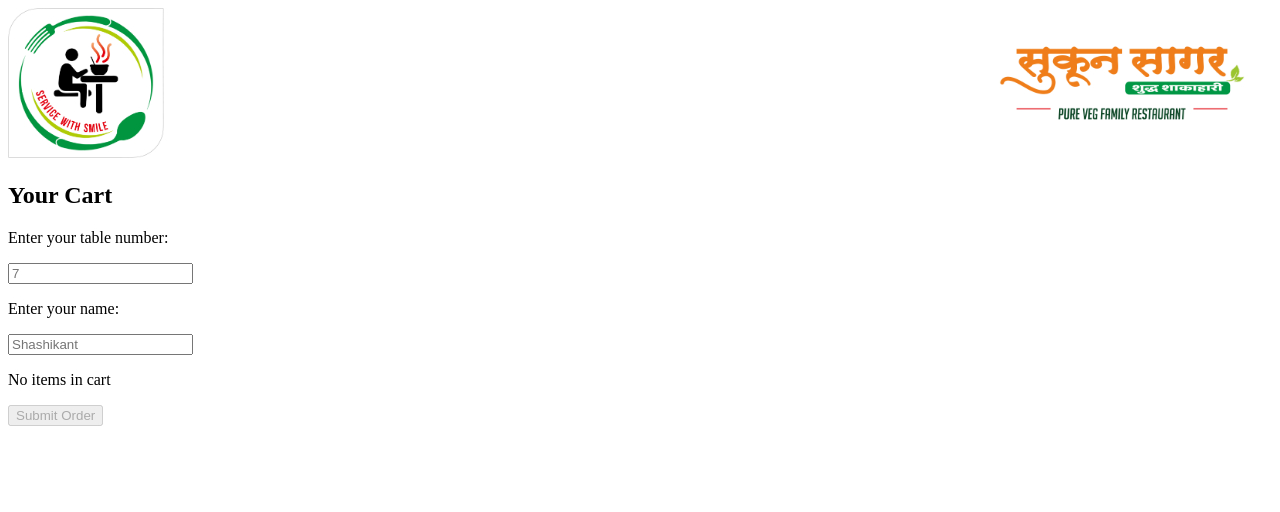
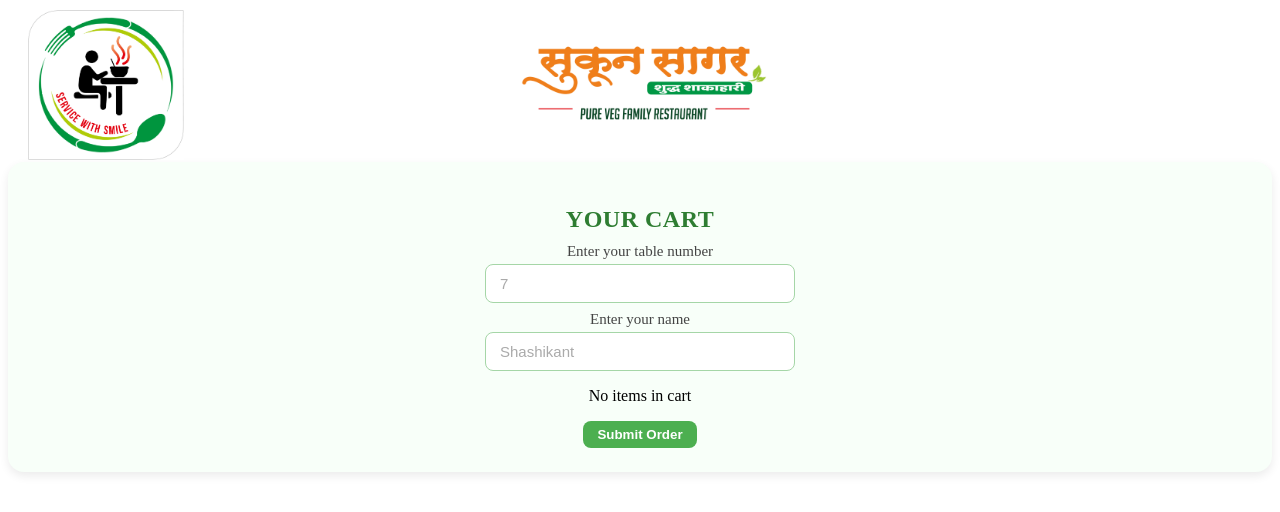
Before and after one commit to Shashikant-Redekar/food_ordering, a React (Vite) app: page /cart in a window 1280 px wide. Shown: the top 512 px of the page. Built offline with nearby package versions, Linux system fonts and the light colour scheme.

Commit message:
cart page css done

```diff
--- a/src/Components/Header.jsx
+++ b/src/Components/Header.jsx
@@ -5,7 +5,7 @@
 
 function NameAndLogo ({ showCartButton = true }) {
     return(
-        <div className='nameandlogo'>
+        <div className={`nameandlogo ${showCartButton ? 'with-cart' : 'no-cart'}`}>
             <img src={logo} className="App-logo" alt="logo" />
             <div >
                 <img src={name} className="App-name" alt="name" />
--- a/src/Components/cart.jsx
+++ b/src/Components/cart.jsx
@@ -1,5 +1,4 @@
-import logo from '../logo/sukoonsagarlogo-1.png';
-import name from '../logo/SukunSagarLogo2.png';
+import NameAndLogo from "./Header";
 import '../styling/nameandlogo.scss';
 import { useState, useEffect } from 'react';
 import "../styling/cart.scss";
@@ -115,24 +114,20 @@
 
     return (
         <div>
-            <div className='nameandlogo'>
-                <img src={logo} className="App-logo" alt="logo" />
-                <div >
-                    <img src={name} className="App-name" alt="name" />
-                </div>
-            </div>
-            <h2>Your Cart</h2>
-            <p>Enter your table number:</p>
+            <NameAndLogo showCartButton={false} />
+            <div className='cart1'>
+                <h2 className='yc'>Your Cart</h2>
+                <p className='tname'>Enter your table number</p>
                 <input id="tableNumber" name='number' type='number' placeholder='7' onChange={e => setTNumber(e.target.value)} value={tNumber}></input>
-            <p>Enter your name:</p>
+                <p className='ename'>Enter your name</p>
                 <input id="personName" name='name' type='text' placeholder='Shashikant' onChange={e => setPName(e.target.value)} value={pName}></input>
                 {cart.length === 0 ? (
                     <p>No items in cart</p>
                 ) : (
                     cart.map((item, index) => (
                     <div key={index} className='item-list'>
-                    <p>{item.dname}</p>
-                    <p>₹{item.price}</p>
+                        <p className='dishname'>{item.dname}</p>
+                        <p className='price'>₹{item.price}</p>
                         <div className='item-counter'>
                             <button onClick={() => handleSub(item)}>-</button>
                             <p>{item.count}</p>
@@ -141,7 +136,8 @@
                     </div>
                     ))
                 )}
-            <button onClick={() => handleSubmit()} disabled={cart.length === 0}>Submit Order</button>
+                <button onClick={() => handleSubmit()} disabled={cart.length === 0} className='submitOrder'>Submit Order</button>
+            </div>
         </div>
     );
 };
--- a/src/styling/cart.scss
+++ b/src/styling/cart.scss
@@ -1,14 +1,134 @@
 .item-list{
     display: flex;
     align-items: center;
-    justify-content: space-between;
-    gap: 1 rem;
-    padding: 0.5 rem;
-    border-bottom: 1px solid #ddd;
+    justify-content: flex-start;
+    text-align: left;
+    padding: 12px 16px;
+    border-radius: 12px;
+    background: #f9f9f9;
+    gap: 16px;
+    transition: background 0.2s;
+    margin: 10px;
+
+    &:hover {
+        background: #f0f0f0;
+    }
+
+    p {
+        margin: 0;
+        font-size: 16px;
+        color: #333;
+    }
+    button {
+        margin-left: auto;
+        background: #4caf50;
+        color: #fff;
+        border: none;
+        padding: 6px 14px;
+        border-radius: 8px;
+        font-weight: 500;
+        cursor: pointer;
+        transition: all 0.2s;
+
+    &:hover {
+          background: #45a049;
+        }
+    }
 }
 
 .item-counter{
     display: flex;
-    align-items: center;
-    gap: 0.5 rem;
+    align-items: right;
+    text-align: center;
+    margin-left: auto;
+    gap: 8px;
+
+    button {
+        width: 28px;
+        height: 28px;
+        padding: 0;
+        font-weight: bold;
+        border-radius: 50%;
+    }
+
+    p {
+        margin: 0;
+        font-weight: 500;
+        width: 24px;
+        text-align: center;
+    }
 }
+
+.dishname{
+    width: 300px
+}
+
+.price{
+    width: 60px
+}
+
+.submitOrder{
+    margin-left: auto;
+    background: #4caf50;
+    color: #fff;
+    border: none;
+    padding: 6px 14px;
+    border-radius: 8px;
+    font-weight: 800;
+    cursor: pointer;
+    transition: all 0.2s;
+
+    &:hover {
+        background: #45a049;
+    }
+}
+
+.cart1{
+    text-align: center;
+    padding: 24px;
+    background: #f8fff9; // very light greenish background
+    border-radius: 16px;
+    box-shadow: 0 4px 10px rgba(0, 0, 0, 0.08);
+    gap: 12px;
+}
+
+.tname,
+.ename {
+  font-size: 15px;
+  color: #444;
+  font-weight: 500;
+  margin: 8px 0 4px;
+  text-align: center;
+  width: 100%;
+}
+
+.yc {
+  font-size: 24px;
+  font-weight: 600;
+  color: #2e7d32; // rich green
+  margin-bottom: 10px;
+  text-transform: uppercase;
+  letter-spacing: 0.5px;
+}
+
+input {
+  width: 100%;
+  max-width: 280px;
+  padding: 10px 14px;
+  border: 1.5px solid #a5d6a7;
+  border-radius: 8px;
+  font-size: 15px;
+  color: #333;
+  background: #fff;
+  transition: all 0.2s ease;
+
+  &:focus {
+    outline: none;
+    border-color: #4caf50;
+    box-shadow: 0 0 5px rgba(76, 175, 80, 0.4);
+  }
+
+  &::placeholder {
+    color: #aaa;
+  }
+}
--- a/src/styling/nameandlogo.scss
+++ b/src/styling/nameandlogo.scss
@@ -6,9 +6,19 @@
     height: 150px
 }
 
-.nameandlogo{
+.nameandlogo {
     display: flex;
-    justify-content: space-between;
+    align-items: center;
+    padding: 0 20px;
+
+    &.with-cart {
+        justify-content: space-between;
+    }
+
+    &.no-cart {
+        justify-content: left;
+        gap: 310px; // small spacing between logo and name
+    }
 }
 
 .link{
```
Lines whose indentation alone changed are shown as unchanged.
